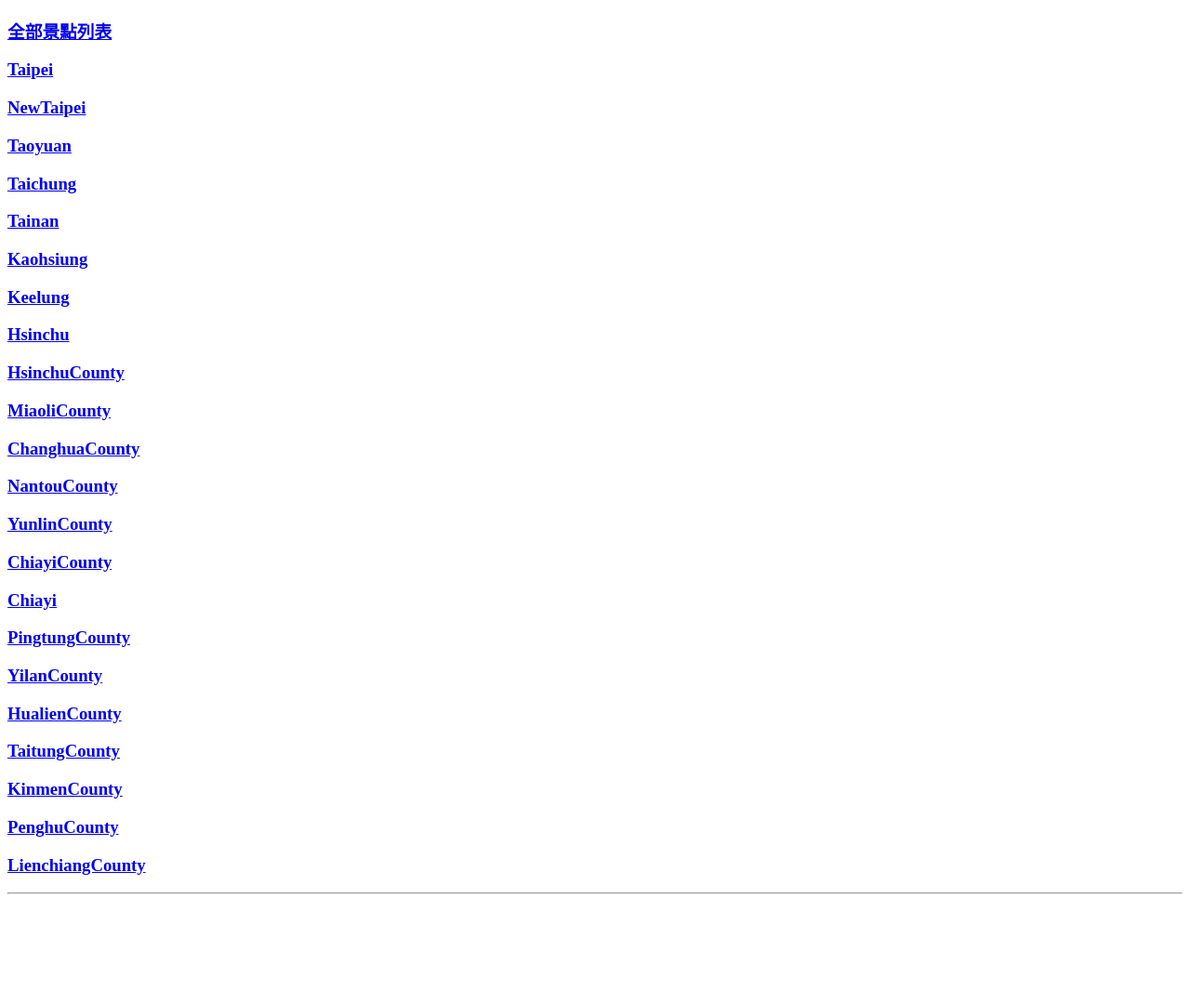
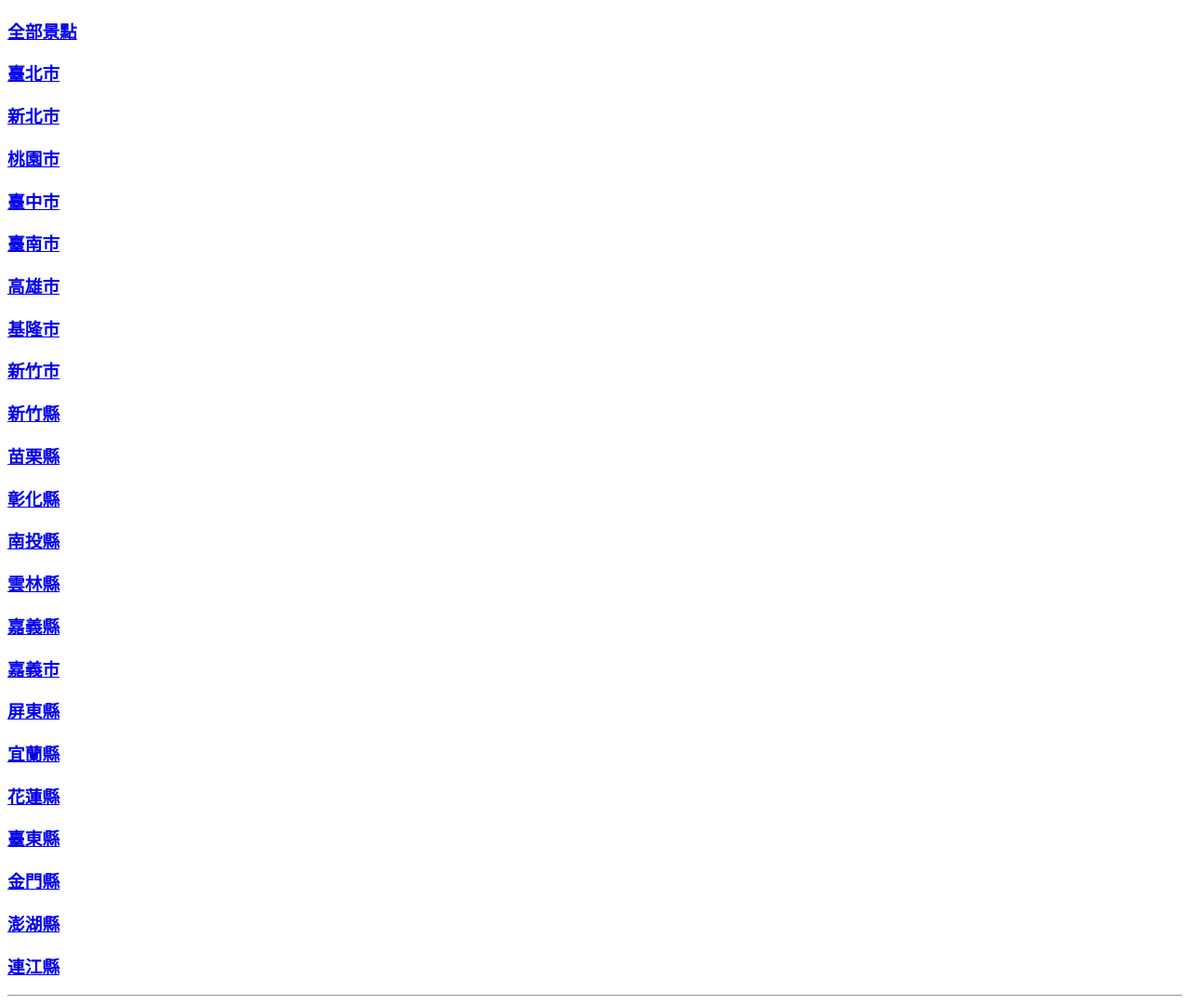
Before and after one commit to culdo/tw-scenic-spot, a Gatsby site: page / in a window 1280 px wide. Shown: the whole page at 93% size. Before the commit the page ends 970 px from the top, so only its background shows below. Built offline with nearby package versions, Linux system fonts and the light colour scheme; Gatsby itself is replaced by a stand-in of ours.

Commit message:
Refactor layout and node code, format city name to chinese,

```diff
--- a/src/components/const.js
+++ b/src/components/const.js
@@ -1,24 +1,25 @@
-exports.allCity = [
-    "Taipei",
-    "NewTaipei",
-    "Taoyuan",
-    "Taichung",
-    "Tainan",
-    "Kaohsiung",
-    "Keelung",
-    "Hsinchu",
-    "HsinchuCounty",
-    "MiaoliCounty",
-    "ChanghuaCounty",
-    "NantouCounty",
-    "YunlinCounty",
-    "ChiayiCounty",
-    "Chiayi",
-    "PingtungCounty",
-    "YilanCounty",
-    "HualienCounty",
-    "TaitungCounty",
-    "KinmenCounty",
-    "PenghuCounty",
-    "LienchiangCounty"
-];
+exports.allCity = {
+      All: "全部景點",
+      Taipei: "臺北市",
+      NewTaipei: "新北市",
+      Taoyuan: "桃園市",
+      Taichung: "臺中市",
+      Tainan: "臺南市",
+      Kaohsiung: "高雄市",
+      Keelung: "基隆市",
+      Hsinchu: "新竹市",
+      HsinchuCounty: "新竹縣",
+      MiaoliCounty: "苗栗縣",
+      ChanghuaCounty: "彰化縣",
+      NantouCounty: "南投縣",
+      YunlinCounty: "雲林縣",
+      ChiayiCounty: "嘉義縣",
+      Chiayi: "嘉義市",
+      PingtungCounty: "屏東縣",
+      YilanCounty: "宜蘭縣",
+      HualienCounty: "花蓮縣",
+      TaitungCounty: "臺東縣",
+      KinmenCounty: "金門縣",
+      PenghuCounty: "澎湖縣",
+      LienchiangCounty: "連江縣"
+};
--- a/src/components/layout.js
+++ b/src/components/layout.js
@@ -5,15 +5,9 @@ import { allCity } from "../components/const"
 export default function Layout({ children }) {
   return (
     <div>
-      <Link to={`/scenicSpot`}>
-        <h3>
-          全部景點列表
-        </h3>
-      </Link>
-
-      {allCity.map((city) =>(
-        <Link to={`/scenicSpot/${city}`}>
-          <h3>{city}</h3>
+      {Object.keys(allCity).map((page) =>(
+        <Link to={`/scenicSpot/${page === "All" ? "" : page}`}>
+          <h3>{allCity[page]}</h3>
         </Link>
         ))}
       <hr/>
```
Also changed, not shown: gatsby-node.js (+3 -12 lines), src/templates/citySiteTemplate.jsx (+7 -3 lines).
